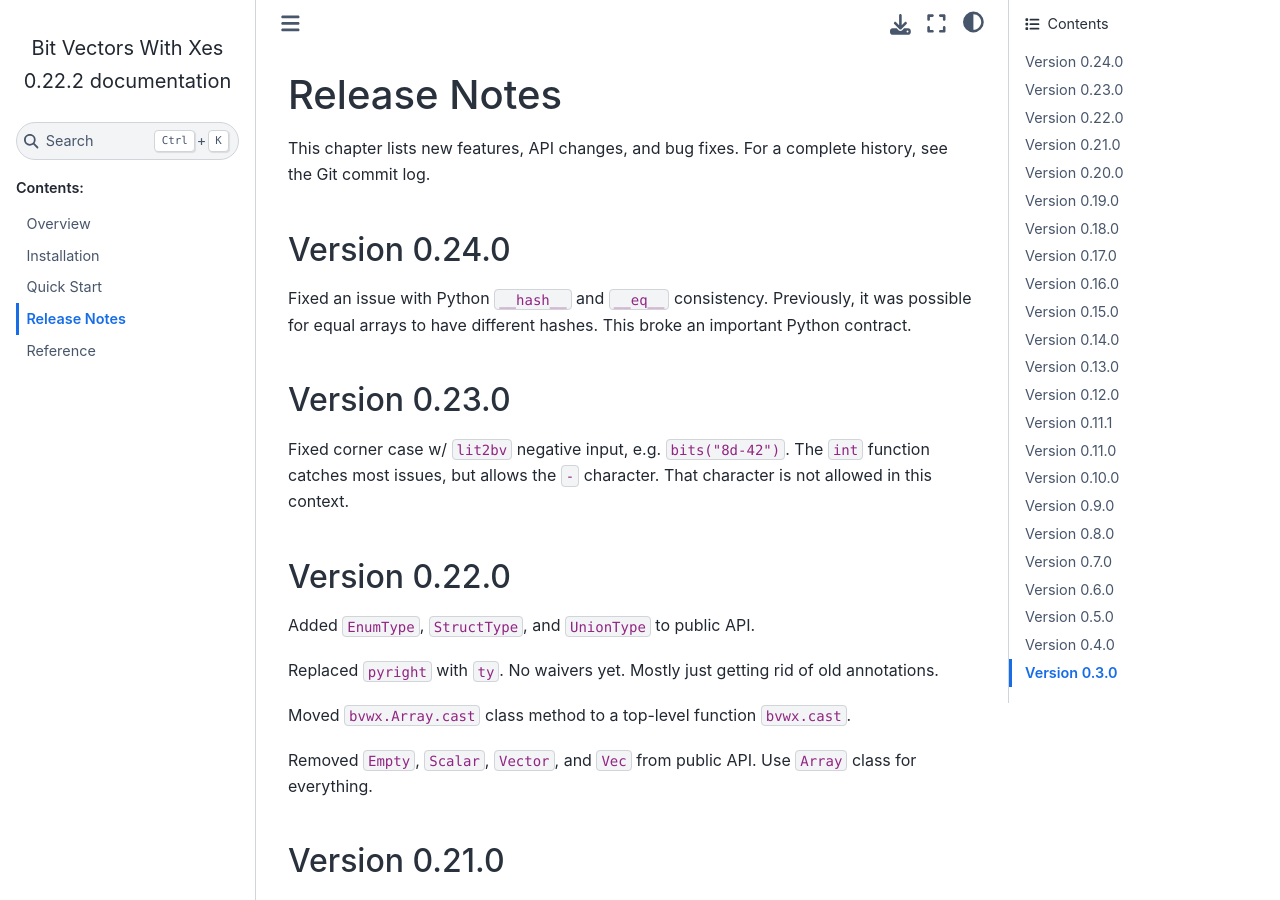
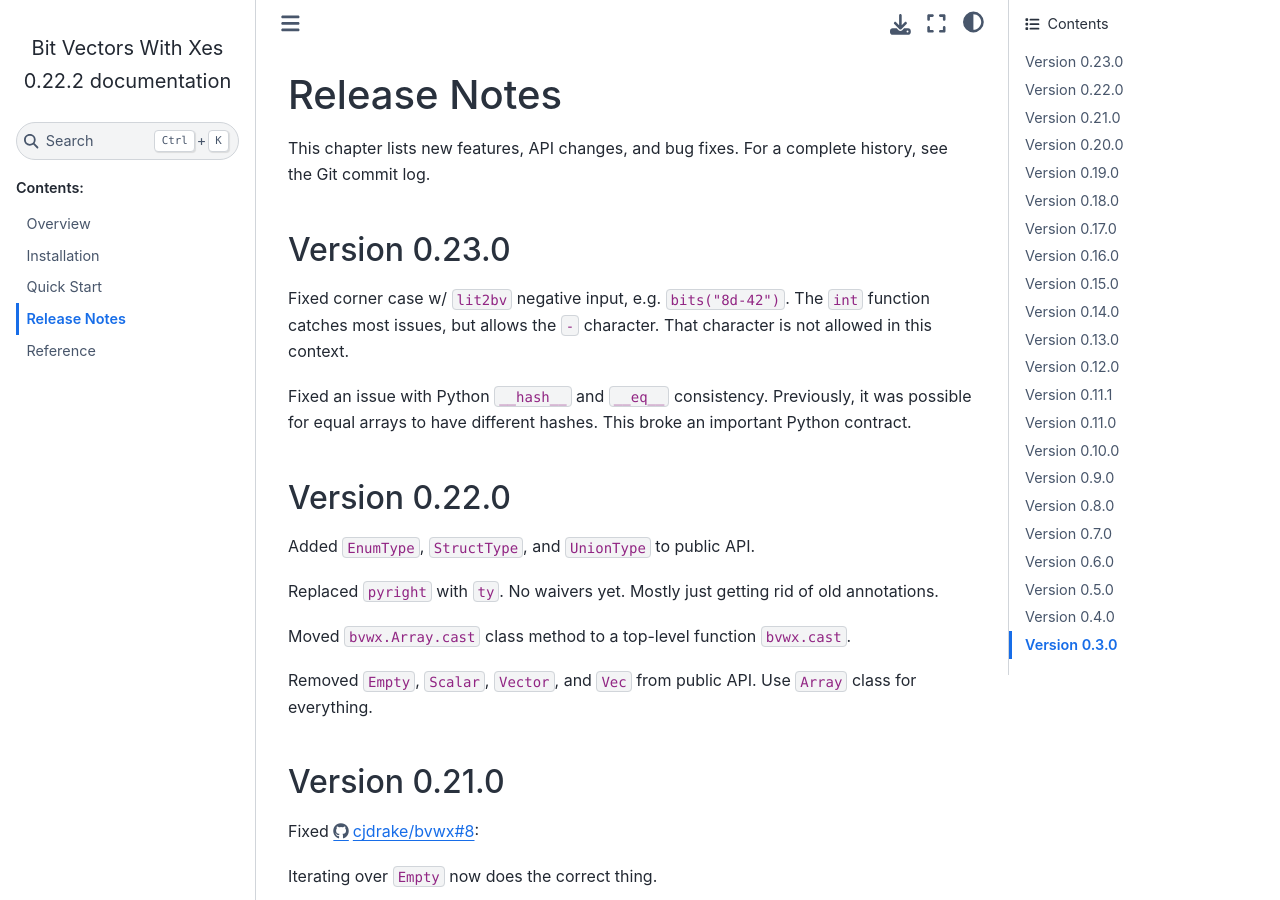
Before and after one commit to cjdrake/bvwx, a Sphinx documentation site: the page built from doc/source/release_notes.rst, in a window 1280 px wide and 900 px high. Built offline with Sphinx 7.4.7 and the Sphinx Book theme 1.1.4, drawn with Linux system fonts in a browser that asks for light colours.

Commit message:
Move non-existant 0.24 notes into 0.23

```diff
--- a/doc/source/release_notes.rst
+++ b/doc/source/release_notes.rst
@@ -8,20 +8,16 @@ This chapter lists new features, API changes, and bug fixes.
 For a complete history, see the Git commit log.
 
 
-Version 0.24.0
-==============
-
-Fixed an issue with Python ``__hash__`` and ``__eq__`` consistency.
-Previously, it was possible for equal arrays to have different hashes.
-This broke an important Python contract.
-
-
 Version 0.23.0
 ==============
 
 Fixed corner case w/ ``lit2bv`` negative input, e.g. ``bits("8d-42")``.
 The ``int`` function catches most issues, but allows the ``-`` character.
 That character is not allowed in this context.
+
+Fixed an issue with Python ``__hash__`` and ``__eq__`` consistency.
+Previously, it was possible for equal arrays to have different hashes.
+This broke an important Python contract.
 
 
 Version 0.22.0
```
